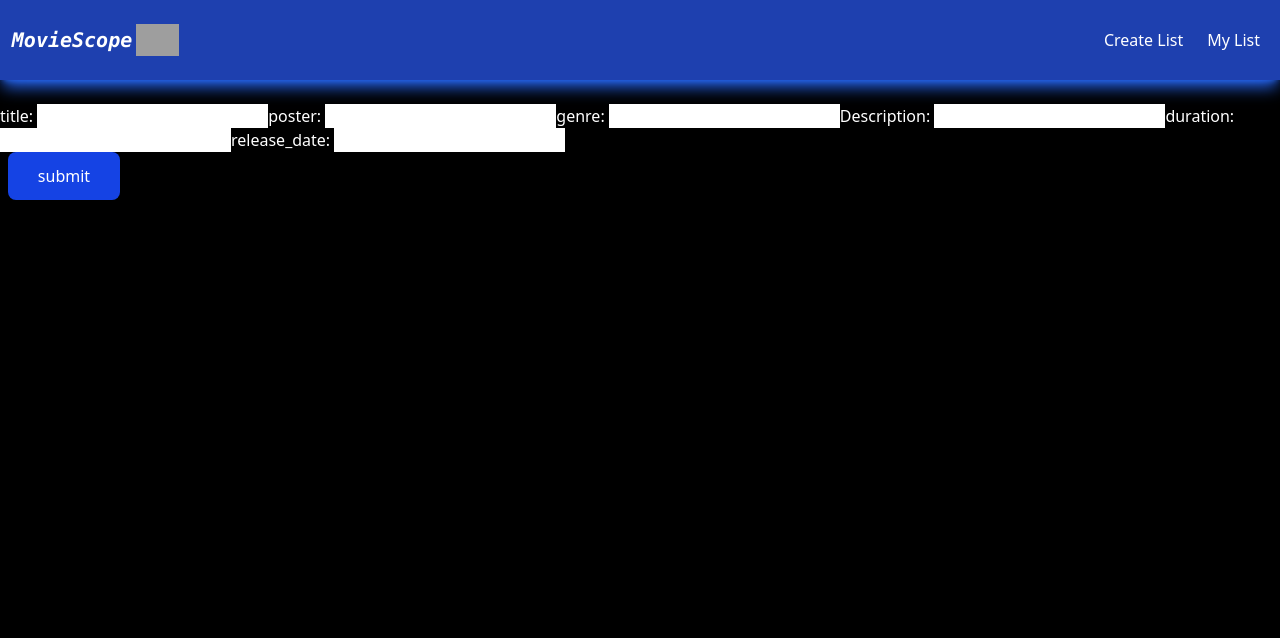
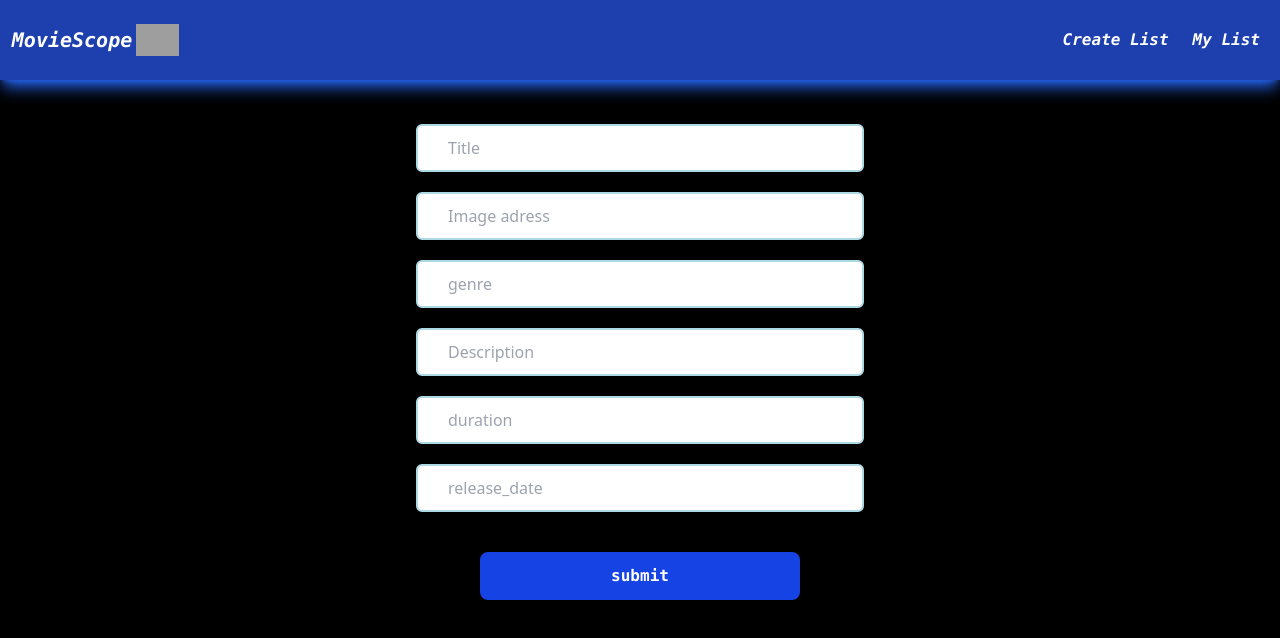
Before and after one commit to MakaChikava/MovieScope_frontend, a React (Create React App) app: page /create in a window 1280 px wide. Shown: the top 638 px of the page. Built offline with nearby package versions, Linux system fonts and the light colour scheme; grey boxes are pictures that could not be loaded.

Commit message:
styled create form and search button

```diff
--- a/src/App.css
+++ b/src/App.css
@@ -17,3 +17,13 @@ body{
     border: 2px solid #ADD8E6;
     border-radius: 6px;
 }
+
+#create{
+    background-color: white;
+    background-position: 5px 11px;
+    background-repeat: no-repeat;
+    padding: 10px 30px;
+    width:35%;
+    border: 2px solid #ADD8E6;
+    border-radius: 6px;
+}
--- a/src/App.js
+++ b/src/App.js
@@ -26,9 +26,9 @@ const App = () => {
     <div className="App">
       <Navbar/>
             <div className="my-9 flex items-center justify-center ">
-                <input type="text" placeholder="Search keywords" id='searchbar' value={search}
+                <input type="text" placeholder="Search keywords"className='font-mono' id='searchbar' value={search}
 					onChange={(e) => setSearch(e.target.value)}/>
-                <button className='bg-[#1543E4] text-white rounded-lg h-12 w-28 mx-2' onClick={getMovies}>Search</button>
+                <button className='bg-[#1543E4] text-white font-bold  font-mono rounded-lg h-12 w-28 mx-2 hover:bg-[#2563eb]' onClick={getMovies}>Search</button>
             </div>
       <div className='flex w-auto flex-row flex-wrap justify-center'>
     {movies.map((movie)=>{
@@ -39,8 +39,8 @@ const App = () => {
           {/* content */}
             <div className='flex flex-col m-3'>
               <img src={`https://image.tmdb.org/t/p/w300_and_h450_bestv2${movie.poster_path}`} className='flex h-96 w-72'/>
-              <h1 className='flex text-white'>{movie.title}</h1>
-              <h1 className='flex text-white'>{movie.name}</h1>
+              <h1 className='flex text-white font-bold font-mono'>{movie.title}</h1>
+              <h1 className='flex text-white font-bold font-mono'>{movie.name}</h1>
             </div>
 
 
--- a/src/components/CreateToWatch.jsx
+++ b/src/components/CreateToWatch.jsx
@@ -32,24 +32,38 @@ const CreateList = () => {
         <>
         <Navbar/>
 <br/>
+
+<div className="flex flex-col  w-full">
         <form onSubmit={handleSubmit}>
-        <label htmlFor="name" className="text-white">title: </label>
-            <input type="text" name='title' onChange={handleChange} className="text-black"/>
-            {/* <label htmlFor="name" className="text-white">Description: </label>
-            <input type="text" name='description' onChange={handleChange} className="text-black"/> */}
-            <label htmlFor="name" className="text-white">poster: </label>
-            <input type="text" name='poster' onChange={handleChange} className="text-black"/>
-            <label htmlFor="name" className="text-white">genre: </label>
-            <input type="text" name='genre' onChange={handleChange} className="text-black"/>
-            <label htmlFor="name" className="text-white">Description: </label>
-            <input type="text" name='type' onChange={handleChange} className="text-black"/>
-            <label htmlFor="name" className="text-white">duration: </label>
-            <input type="text" name='duration' onChange={handleChange} className="text-black"/>
-            <label htmlFor="name" className="text-white">release_date: </label>
-            <input type="text" name='release_date' onChange={handleChange} className="text-black"/>
-            {/* <input type="submit" className="text-white"/> */}
+        <div className="flex justify-center my-5">
+            <input type="text" name='title' onChange={handleChange} placeholder="Title" className="text-black" id="create"/>
+        </div>
+
+        <div className="flex justify-center my-5">
+            <input type="text" name='poster' onChange={handleChange} placeholder="Image adress" className="text-black" id="create"/>
+        </div>
+
+        <div className="flex justify-center my-5">
+            <input type="text" name='genre' onChange={handleChange} placeholder="genre" className="text-black" id="create"/>
+        </div>
+
+        <div className="flex justify-center my-5">
+            <input type="text" name='type' onChange={handleChange} placeholder="Description" className="text-black" id="create"/>
+        </div>
+
+        <div className="flex justify-center my-5">
+            <input type="text" name='duration' onChange={handleChange} placeholder="duration" className="text-black" id="create"/>
+        </div>
+
+        <div className="flex justify-center my-5">
+            <input type="text" name='release_date' onChange={handleChange} placeholder="release_date" className="text-black" id="create"/>
+        </div>
         </form>
-        <button  onClick={handleSubmit}  className="text-white flex justify-center items-center bg-[#1543E4] text-white rounded-lg h-12 w-28 mx-2">submit</button>
+        <div className="flex justify-center my-5">
+            <button  onClick={handleSubmit}  className="text-white font-bold  font-mono flex justify-center items-center bg-[#1543E4] text-white rounded-lg h-12 w-1/4 mx-2">submit</button>
+        </div>
+
+        </div>
         </>
     );
 }
--- a/src/components/navbar.jsx
+++ b/src/components/navbar.jsx
@@ -1,7 +1,7 @@
-import React, {useState} from "react";
+import React from "react";
 
 
-const Navbar = (props) => {
+const Navbar = () => {
 
     return (
         // navbar
@@ -28,8 +28,8 @@ const Navbar = (props) => {
                 <img src='https://upload.wikimedia.org/wikipedia/commons/thumb/b/b2/Hamburger_icon.svg/2048px-Hamburger_icon.svg.png' className="h-10 w-100% md:hidden"/>
         {/* links */}
                 <div className=" hidden md:flex space-x-6">
-                    <a href="/create" className="text-white hover:text-black">Create List</a>
-                    <a href="/mylist" className="text-white hover:text-black">My List</a>
+                    <a href="/create" className="text-white font-bold italic font-mono hover:text-black">Create List</a>
+                    <a href="/mylist" className="text-white font-bold italic font-mono hover:text-black">My List</a>
 
                 </div>
         {/* hamburger Icon */}
```
